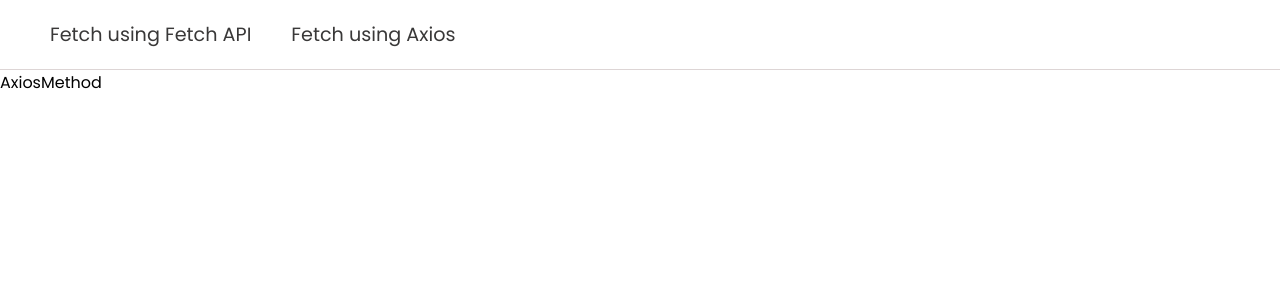
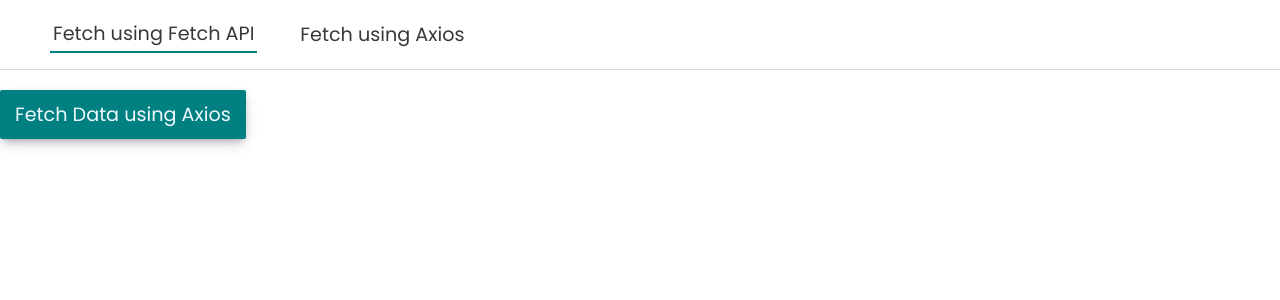
Before and after one commit to kk-axelor/reactAssignment, a React (Create React App) app: page /usingAxios in a window 1280 px wide. Shown: the top 300 px of the page. Built offline with nearby package versions, Linux system fonts and the light colour scheme.

Commit message:
complete the client server task

```diff
--- a/package.json
+++ b/package.json
@@ -2,11 +2,11 @@
   "name": "reacta",
   "version": "0.1.0",
   "private": true,
-  "proxy": "http://localhost:5000/api/",
   "dependencies": {
     "@testing-library/jest-dom": "^5.17.0",
     "@testing-library/react": "^13.4.0",
     "@testing-library/user-event": "^13.5.0",
+    "axios": "^1.6.7",
     "http-proxy-middleware": "^2.0.6",
     "react": "^18.2.0",
     "react-dom": "^18.2.0",
--- a/src/App.js
+++ b/src/App.js
@@ -2,7 +2,7 @@
 import FetchAPI from "./Components/fecthapi/FetchAPI";
 import Layout from "./layouts/Layout";
 import AxiosMethod from "./Components/axiosmethod/AxiosMethod";
-
+import './app.css'
 
 function App() {
   return (
--- a/src/Components/Button/Button.jsx
+++ b/src/Components/Button/Button.jsx
@@ -1,10 +1,10 @@
 import React from "react";
 import styles from "./button.module.css";
 
-const Button = ({ text, bgColor = "teal", onClick }) => {
+const Button = ({ children, bgColor = "teal", onClick }) => {
   return (
     <button style={{ backgroundColor: bgColor }} onClick={onClick}>
-      {text}
+      {children}
     </button>
   );
 };
--- /dev/null
+++ b/src/Components/Card/Card.jsx
@@ -0,0 +1,26 @@
+import React from "react";
+import styles from "./card.module.css";
+
+const Card = ({ firstName, lastName }) => {
+  return (
+    <div className={styles.cardContainer}>
+      <img
+        className={styles.cardImg}
+        src="https://cdn.pixabay.com/photo/2015/10/05/22/37/blank-profile-picture-973460_960_720.png"
+        alt=""
+      />
+      <div>
+        <p>
+          <strong>FirstName:</strong>
+          {firstName}
+        </p>
+        <p>
+          <strong>LastName:</strong>
+          {lastName}
+        </p>
+      </div>
+    </div>
+  );
+};
+
+export default Card;
--- /dev/null
+++ b/src/Components/Card/card.module.css
@@ -0,0 +1,26 @@
+.cardContainer {
+  width: 400px;
+  padding: 10px;
+  display: flex;
+  align-items: center;
+  justify-content: space-between;
+  border-radius: 5px;
+  box-shadow: rgba(0, 0, 0, 0.24) 0px 3px 8px;
+}
+.cardImg {
+  width: 100px;
+  height: 100px;
+  border-radius: 50%;
+}
+
+.cardContainer div {
+  width: 230px;
+  display: flex;
+  flex-direction: column;
+  gap: 1rem;
+}
+.cardContainer > div p strong {
+  margin-right: 20px;
+  font: 1.2rem 500 "Times New Roman";
+  color: teal;
+}
--- a/src/Components/axiosmethod/AxiosMethod.jsx
+++ b/src/Components/axiosmethod/AxiosMethod.jsx
@@ -1,7 +1,29 @@
-import React from "react";
+import React, { useState } from "react";
+import Button from "../Button/Button";
+import axios from "axios";
+import Card from "../Card/Card";
 
 const AxiosMethod = () => {
-  return <div>AxiosMethod</div>;
+  const [contacts, setContacts] = useState([]);
+  const handleClick = async () => {
+    try {
+      const { data } = await axios.get("http://127.0.0.1:5000/api/contacts");
+      setContacts(data);
+    } catch (error) {
+      alert("Internal server error");
+    }
+  };
+  return (
+    <div>
+      <Button onClick={handleClick}>Fetch Data using Axios</Button>
+
+      <div className="cards-container">
+        {contacts.map((item, id) => (
+          <Card key={id} {...item} />
+        ))}
+      </div>
+    </div>
+  );
 };
 
 export default AxiosMethod;
--- a/src/Components/fecthapi/FetchAPI.jsx
+++ b/src/Components/fecthapi/FetchAPI.jsx
@@ -1,29 +1,24 @@
 import React, { useState } from "react";
 import Button from "../Button/Button";
-import { type } from "@testing-library/user-event/dist/type";
+import Card from "../Card/Card";
 
 const FetchAPI = () => {
   const [contactData, setContactData] = useState([]);
 
   const handleClick = async () => {
-    try {
-      const res = await fetch("http://localhost:5000/api/contacts", {
-        mode: "no-cors",
-      });
-      console.log("hello");
-      console.log(res);
-      const data = await res.json();
-
-      console.log(data);
-    } catch (error) {
-      console.log(error);
-    }
+    const res = await fetch("http://localhost:5000/api/contacts");
+    const data = await res.json();
+    setContactData(data);
   };
 
   return (
     <section>
-      <Button text={"Click here to Fetch Data"} onClick={handleClick} />
-      <div>{}</div>
+      <Button onClick={handleClick}>Click here Fetch Data</Button>
+      <div className="cards-container">
+        {contactData.map((item, id) => (
+          <Card key={id} {...item} />
+        ))}
+      </div>
     </section>
   );
 };
--- a/src/Components/navbar/ Navbar.jsx
+++ b/src/Components/navbar/ Navbar.jsx
@@ -1,12 +1,30 @@
-import React from "react";
+import React, { useState } from "react";
 import { NavLink } from "react-router-dom";
 import styles from "./navbar.module.css";
 
 const Navbar = () => {
+  const [active, setActive] = useState("fetch");
+
+  const handleClick = (value) => {
+    setActive(value);
+  };
+
   return (
     <nav>
-      <NavLink to="/">Fetch using Fetch API</NavLink>
-      <NavLink to="/usingAxios">Fetch using Axios</NavLink>
+      <NavLink
+        onClick={() => handleClick("fetch")}
+        className={active === "fetch" ? styles.active : ""}
+        to="/"
+      >
+        Fetch using Fetch API
+      </NavLink>
+      <NavLink
+        onClick={() => handleClick("axios")}
+        className={active === "axios" ? styles.active : ""}
+        to="/usingAxios"
+      >
+        Fetch using Axios
+      </NavLink>
     </nav>
   );
 };
--- a/src/Components/navbar/navbar.module.css
+++ b/src/Components/navbar/navbar.module.css
@@ -11,4 +11,9 @@
   text-decoration: none;
   color: rgb(57, 56, 56);
   font-size: 1.2rem;
+  padding: 3px;
 }
+
+.active {
+  border-bottom: 2px solid teal;
+}
--- /dev/null
+++ b/src/app.css
@@ -0,0 +1,7 @@
+.cards-container {
+  display: flex;
+  flex-wrap: wrap;
+  gap: 15px;
+  justify-content: space-between;
+  margin-top: 20px;
+}
```
Also changed, not shown: 1 other file (tests, documents, lock files or other folders).
